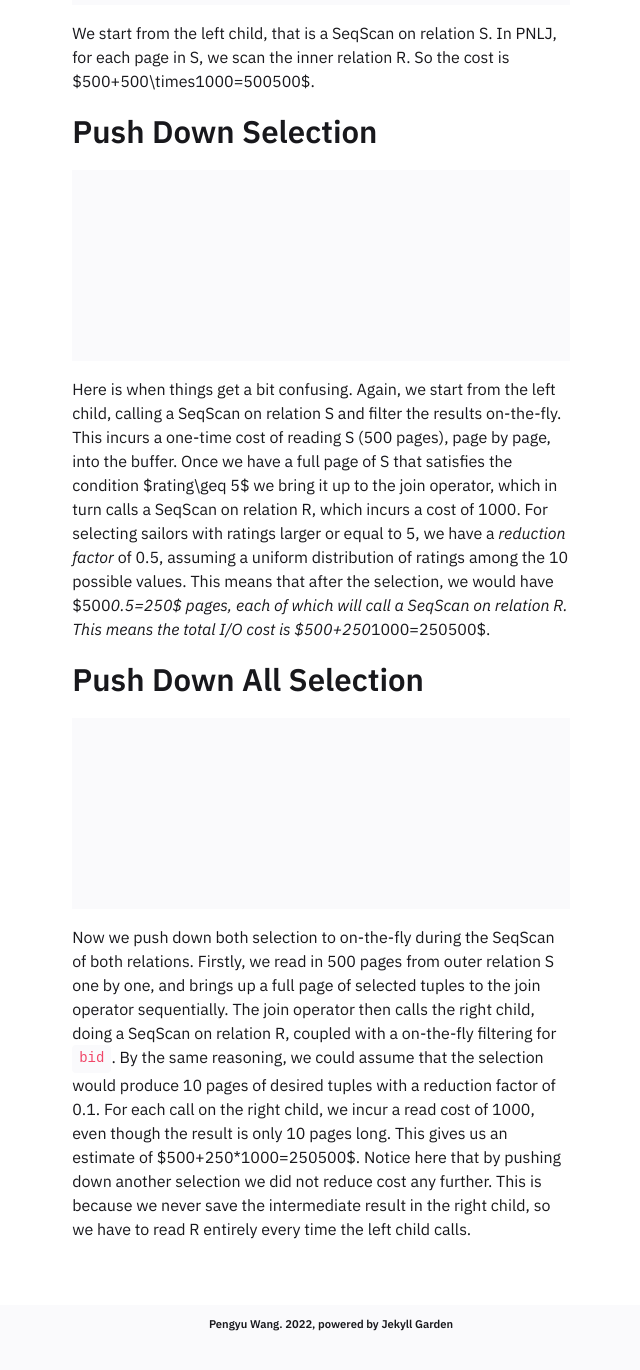
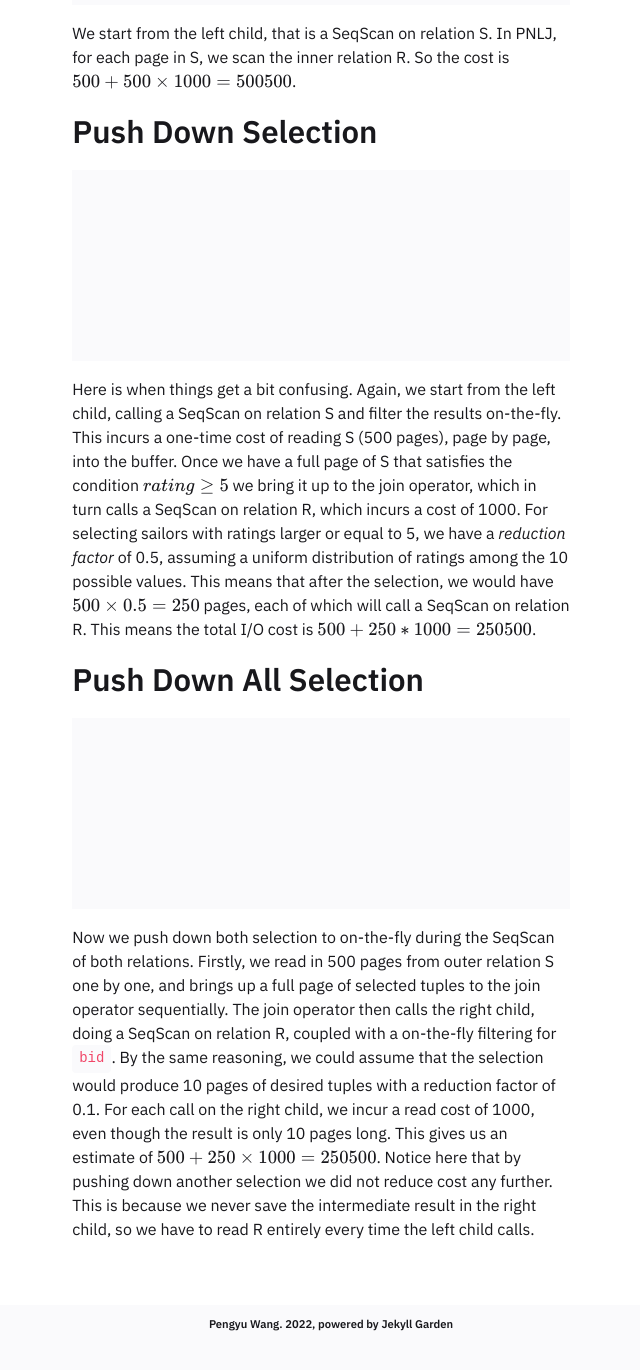
Before and after one commit to cswpy/digital-garden, a Jekyll site: the page built from _notes/Public/Query Cost Estimation Example.md, in a window 1280 px wide and 1400 px high, scrolled down 1651 px. Shown: the top 1370 px of the window, without its empty margins (319-959 px from the left). Built offline with Jekyll 4.4.1, drawn with Linux system fonts in a browser that asks for light colours; part of the change alters nothing that is shown.

````diff
--- a/_layouts/Post.html
+++ b/_layouts/Post.html
@@ -187,5 +187,18 @@
     </script>
     <script src="//cdnjs.cloudflare.com/ajax/libs/mermaid/8.6.0/mermaid.min.js" async onload="initMermaid()"></script>
     {% endif %}
+    {% if page.mathjax %}
+        <script src="https://polyfill.io/v3/polyfill.min.js?features=es6"></script>
+        <script id="MathJax-script" async src="https://cdn.jsdelivr.net/npm/mathjax@3/es5/tex-mml-chtml.js"></script>
+        <script>
+            MathJax = {
+              tex: {
+                inlineMath: [['$', '$']],
+                processEscapes: true
+              }
+            };
+        </script>
+    {% endif %}
+
 </body>
 </html>
--- a/_notes/Public/Query Cost Estimation Example.md
+++ b/_notes/Public/Query Cost Estimation Example.md
@@ -59,7 +59,7 @@ J --> Sb["Selection (bid = 100)"]
 Sb --> Ps["Projection (sname)"]
 
 ```
-Here is when things get a bit confusing. Again, we start from the left child, calling a SeqScan on relation S and filter the results on-the-fly. This incurs a one-time cost of reading S (500 pages), page by page, into the buffer. Once we have a full page of S that satisfies the condition $rating\geq 5$ we bring it up to the join operator, which in turn calls a SeqScan on relation R, which incurs a cost of 1000. For selecting sailors with ratings larger or equal to 5, we have a *reduction factor* of 0.5, assuming a uniform distribution of ratings among the 10 possible values. This means that after the selection, we would have $500*0.5=250$ pages, each of which will call a SeqScan on relation R. This means the total I/O cost is $500+250*1000=250500$.
+Here is when things get a bit confusing. Again, we start from the left child, calling a SeqScan on relation S and filter the results on-the-fly. This incurs a one-time cost of reading S (500 pages), page by page, into the buffer. Once we have a full page of S that satisfies the condition $rating\geq 5$ we bring it up to the join operator, which in turn calls a SeqScan on relation R, which incurs a cost of 1000. For selecting sailors with ratings larger or equal to 5, we have a *reduction factor* of 0.5, assuming a uniform distribution of ratings among the 10 possible values. This means that after the selection, we would have $500\times 0.5=250$ pages, each of which will call a SeqScan on relation R. This means the total I/O cost is $500+250*1000=250500$.
 
 ## Push Down All Selection
 ``` mermaid
@@ -72,4 +72,4 @@ S -- 500 --> Sr["Selection (rating ≥ 5)"]
 J -->  Ps["Projection (sname)"]
 
 ```
-Now we push down both selection to on-the-fly during the SeqScan of both relations. Firstly, we read in 500 pages from outer relation S one by one, and brings up a full page of selected tuples to the join operator sequentially. The join operator then calls the right child, doing a SeqScan on relation R, coupled with a on-the-fly filtering for `bid`. By the same reasoning, we could assume that the selection would produce 10 pages of desired tuples with a reduction factor of 0.1. For each call on the right child, we incur a read cost of 1000, even though the result is only 10 pages long. This gives us an estimate of $500+250*1000=250500$. Notice here that by pushing down another selection we did not reduce cost any further. This is because we never save the intermediate result in the right child, so we have to read R entirely every time the left child calls.
+Now we push down both selection to on-the-fly during the SeqScan of both relations. Firstly, we read in 500 pages from outer relation S one by one, and brings up a full page of selected tuples to the join operator sequentially. The join operator then calls the right child, doing a SeqScan on relation R, coupled with a on-the-fly filtering for `bid`. By the same reasoning, we could assume that the selection would produce 10 pages of desired tuples with a reduction factor of 0.1. For each call on the right child, we incur a read cost of 1000, even though the result is only 10 pages long. This gives us an estimate of $500+250\times1000=250500$. Notice here that by pushing down another selection we did not reduce cost any further. This is because we never save the intermediate result in the right child, so we have to read R entirely every time the left child calls.
````
